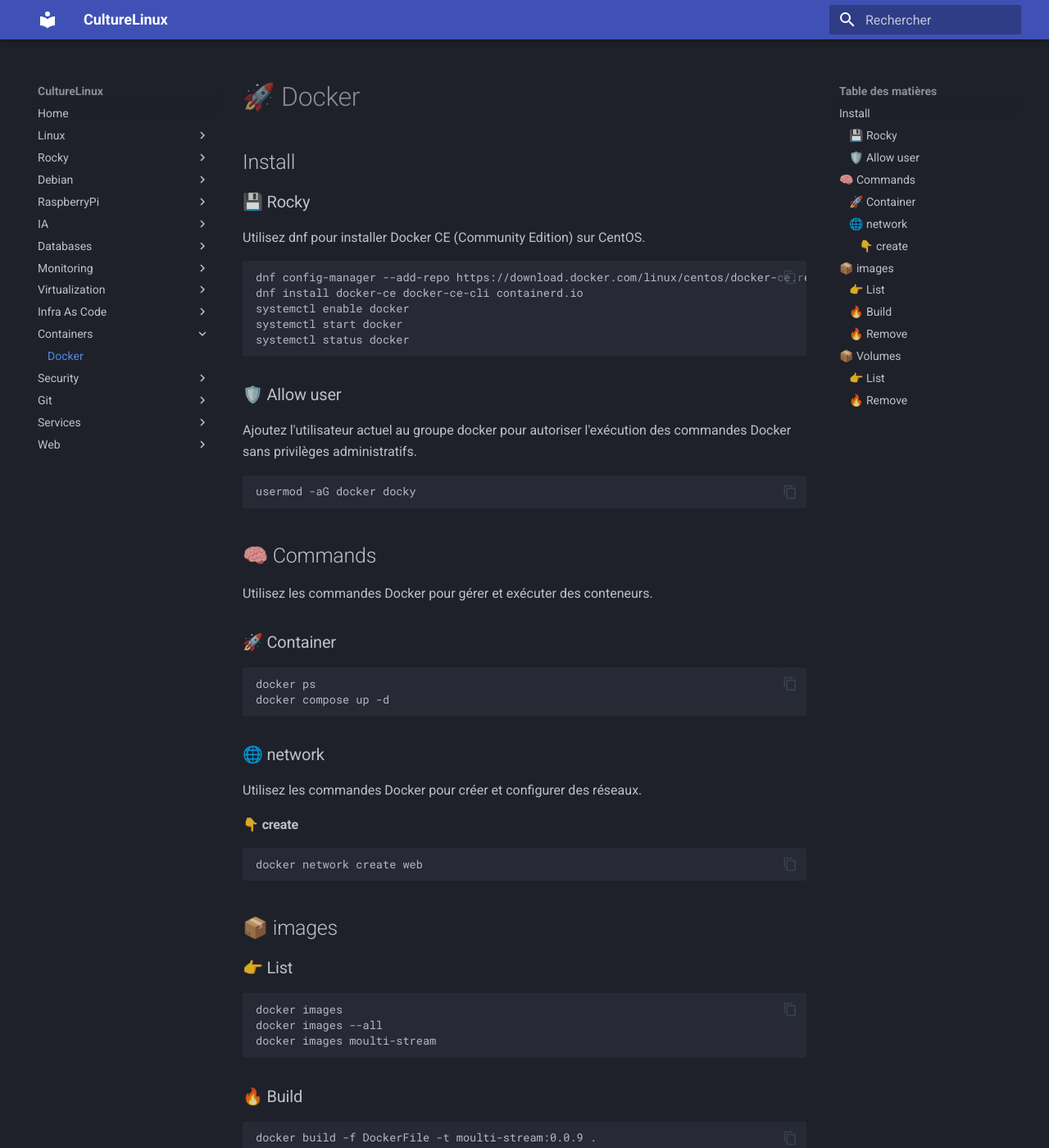
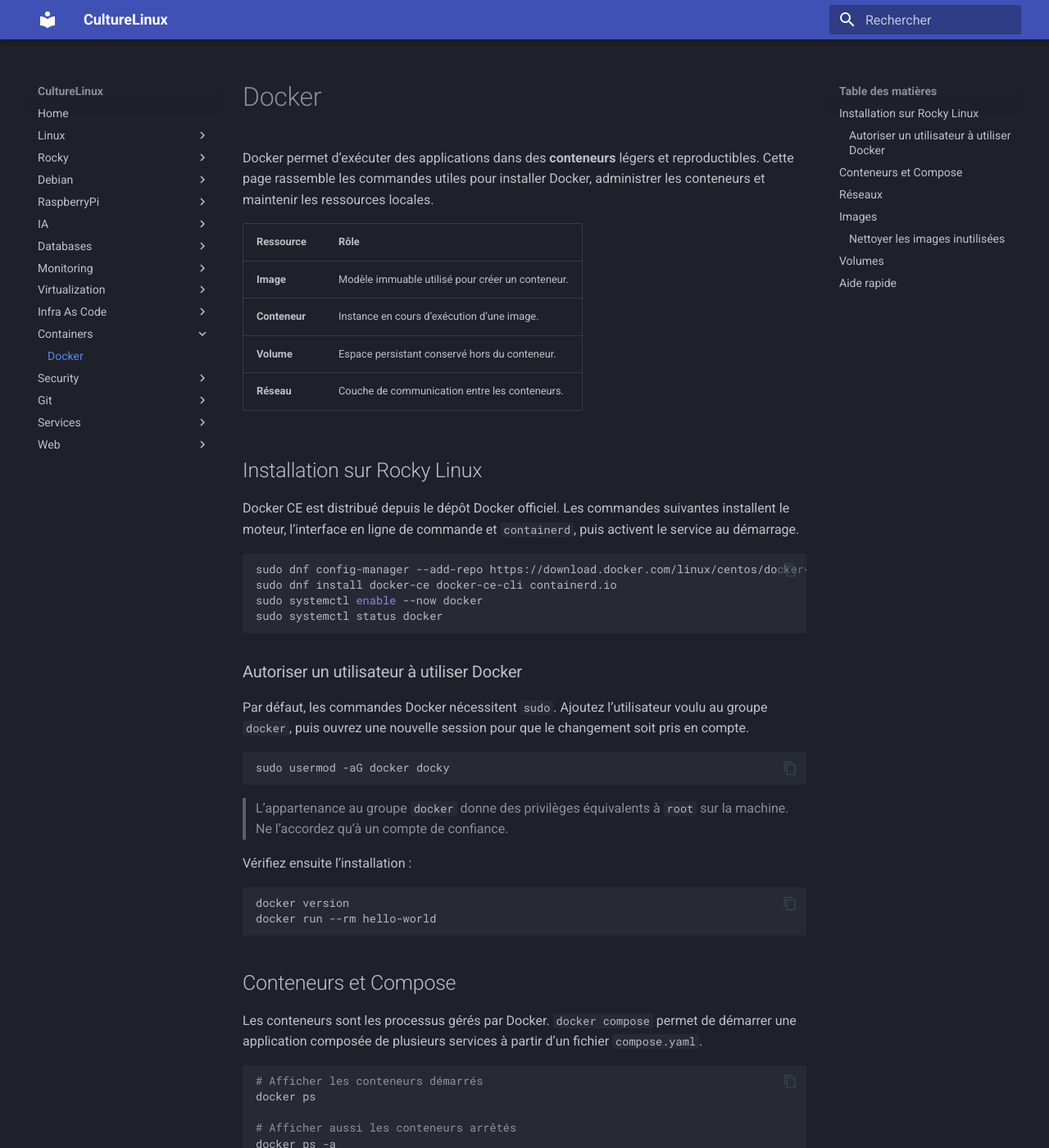
Before and after one commit to CultureLinux/doc, an MkDocs documentation site: the page built from docs/containers/docker.md, in a window 1280 px wide and 1400 px high. Shown: the whole window at 82% size. Built offline with MkDocs 1.6.1 and Material for MkDocs 9.7.7, drawn with Linux system fonts in a browser that asks for light colours; some of the changed text lies outside the part shown.

Commit message:
🎨 improve: page docker

````diff
--- a/docs/containers/docker.md
+++ b/docs/containers/docker.md
@@ -1,48 +1,124 @@
-# 🚀 Docker
+# Docker
 
-## Install
-### 💾 Rocky
-Utilisez dnf pour installer Docker CE (Community Edition) sur CentOS.
+Docker permet d’exécuter des applications dans des **conteneurs** légers et reproductibles. Cette page rassemble les commandes utiles pour installer Docker, administrer les conteneurs et maintenir les ressources locales.
 
-    dnf config-manager --add-repo https://download.docker.com/linux/centos/docker-ce.repo
-    dnf install docker-ce docker-ce-cli containerd.io
-    systemctl enable docker
-    systemctl start docker
-    systemctl status docker
-### 🛡️ Allow user
-Ajoutez l'utilisateur actuel au groupe docker  pour autoriser l'exécution des commandes Docker sans privilèges administratifs.
+| Ressource | Rôle |
+| --- | --- |
+| **Image** | Modèle immuable utilisé pour créer un conteneur. |
+| **Conteneur** | Instance en cours d’exécution d’une image. |
+| **Volume** | Espace persistant conservé hors du conteneur. |
+| **Réseau** | Couche de communication entre les conteneurs. |
 
-    usermod -aG docker docky
+## Installation sur Rocky Linux
 
-## 🧠 Commands
-Utilisez les commandes Docker pour gérer et exécuter des conteneurs.
+Docker CE est distribué depuis le dépôt Docker officiel. Les commandes suivantes installent le moteur, l’interface en ligne de commande et `containerd`, puis activent le service au démarrage.
 
-### 🚀 Container
-    docker ps
-    docker compose up -d
-### 🌐 network
-Utilisez les commandes Docker pour créer et configurer des réseaux.
+```bash
+sudo dnf config-manager --add-repo https://download.docker.com/linux/centos/docker-ce.repo
+sudo dnf install docker-ce docker-ce-cli containerd.io
+sudo systemctl enable --now docker
+sudo systemctl status docker
+```
 
-#### 👇 create
-    docker network create web
+### Autoriser un utilisateur à utiliser Docker
 
+Par défaut, les commandes Docker nécessitent `sudo`. Ajoutez l’utilisateur voulu au groupe `docker`, puis ouvrez une nouvelle session pour que le changement soit pris en compte.
 
-## 📦 images
-### 👉 List
-    docker images
-    docker images --all
-    docker images moulti-stream
+```bash
+sudo usermod -aG docker docky
+```
 
-### 🔥 Build
-    docker build -f DockerFile -t moulti-stream:0.0.9 .
+> L’appartenance au groupe `docker` donne des privilèges équivalents à `root` sur la machine. Ne l’accordez qu’à un compte de confiance.
 
-### 🔥 Remove
-    docker image prune -a -f
+Vérifiez ensuite l’installation :
 
-## 📦 Volumes
-### 👉 List
-    docker volume ls
-    docker volume ls -qf dangling=true
+```bash
+docker version
+docker run --rm hello-world
+```
 
-### 🔥 Remove
-    docker volume prune
+## Conteneurs et Compose
+
+Les conteneurs sont les processus gérés par Docker. `docker compose` permet de démarrer une application composée de plusieurs services à partir d’un fichier `compose.yaml`.
+
+```bash
+# Afficher les conteneurs démarrés
+docker ps
+
+# Afficher aussi les conteneurs arrêtés
+docker ps -a
+
+# Démarrer les services du répertoire courant en arrière-plan
+docker compose up -d
+
+# Consulter les journaux des services
+docker compose logs -f
+
+# Arrêter et supprimer les conteneurs créés par Compose
+docker compose down
+```
+
+## Réseaux
+
+Un réseau personnalisé permet aux conteneurs d’un même projet de se joindre par leur nom, sans exposer tous leurs ports vers l’hôte.
+
+```bash
+# Créer un réseau bridge nommé web
+docker network create web
+
+# Lister les réseaux disponibles
+docker network ls
+
+# Inspecter la configuration et les conteneurs connectés
+docker network inspect web
+```
+
+## Images
+
+Une image contient l’application et ses dépendances. Gardez des tags explicites afin de pouvoir revenir facilement à une version connue.
+
+```bash
+# Lister les images locales
+docker image ls
+
+# Inclure les images intermédiaires
+docker image ls --all
+
+# Rechercher une image précise
+docker image ls moulti-stream
+
+# Construire une image depuis le Dockerfile du répertoire courant
+docker build -f Dockerfile -t moulti-stream:0.0.9 .
+```
+
+### Nettoyer les images inutilisées
+
+Cette commande supprime les images non utilisées par un conteneur. Vérifiez d’abord que vous n’avez pas besoin de les conserver pour un retour arrière.
+
+```bash
+docker image prune -a -f
+```
+
+## Volumes
+
+Les volumes servent à conserver les données d’une application — par exemple une base de données — même après la suppression ou la recréation d’un conteneur.
+
+```bash
+# Lister tous les volumes
+docker volume ls
+
+# Afficher les volumes orphelins
+docker volume ls -qf dangling=true
+
+# Supprimer les volumes non utilisés
+docker volume prune
+```
+
+## Aide rapide
+
+Ajoutez `--help` à n’importe quelle commande pour afficher ses options, ou consultez l’état global du moteur avec :
+
+```bash
+docker system df
+docker system info
+```
````
